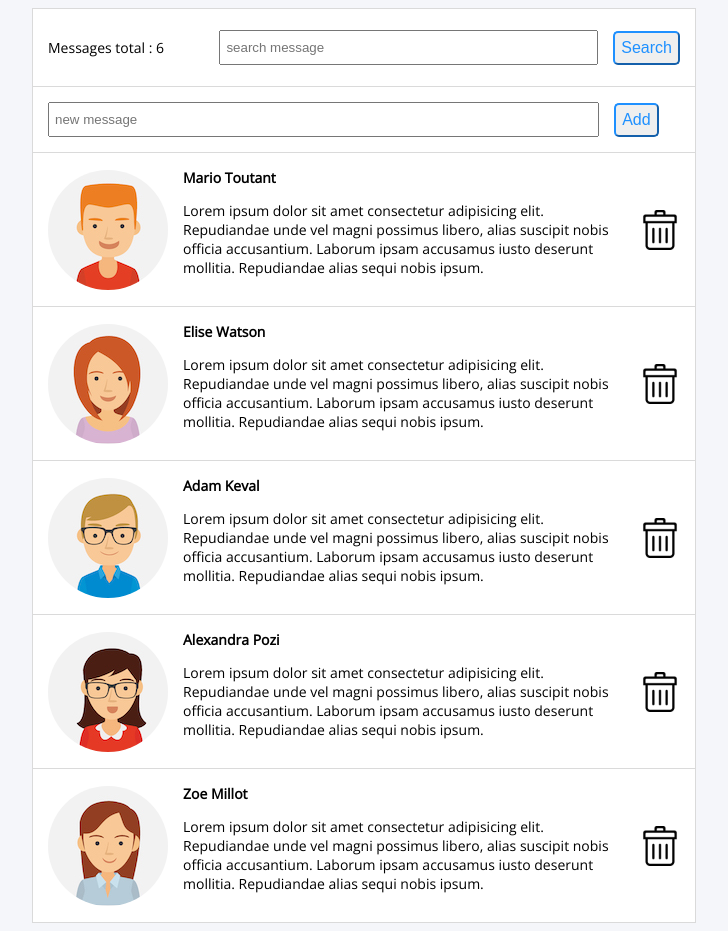
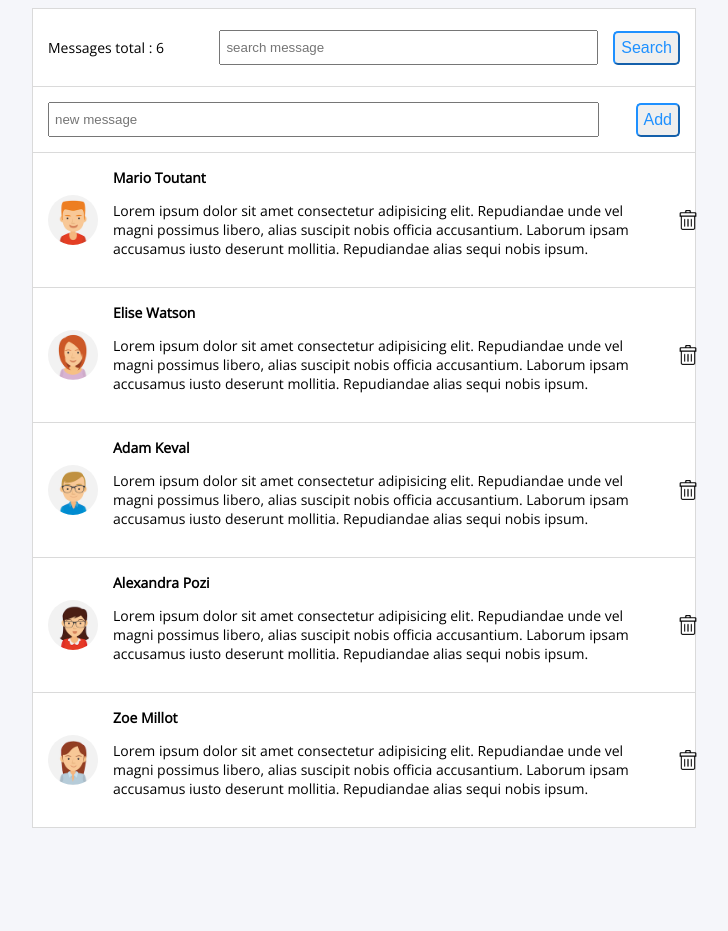
Before and after one commit to MarionToutant/lacapsule-mymails, a PHP site: page / in a window 1280 px wide. Shown: the whole page, without its empty margins (276-1004 px from the left). After the commit the page ends 828 px from the top, so only its background shows below. Run offline with PHP 8.4, Linux system fonts and the light colour scheme; some libraries are stand-ins or nearby versions.

Commit message:
visual modifs

```diff
--- a/index.html
+++ b/index.html
@@ -20,16 +20,18 @@
         <button type="button" id="btn-add">Add</button>
     </div>
     <div class="row">
+
             <img class="avatar" src="avatar-1.jpg">
-        <div>
+            <div class="text-content">
                 <h6>Mario Toutant</h6>
                 <p>Lorem ipsum dolor sit amet consectetur adipisicing elit. Repudiandae unde vel magni possimus libero, alias suscipit nobis officia accusantium. Laborum ipsam accusamus iusto deserunt mollitia. Repudiandae alias sequi nobis ipsum.</p>
+
         </div>
         <img class="trash" src="trash.png">
     </div>
     <div class="row">
             <img class="avatar" src="avatar-2.jpg">
-        <div>
+            <div class="text-content">
                 <h6>Elise Watson</h6>
                 <p>Lorem ipsum dolor sit amet consectetur adipisicing elit. Repudiandae unde vel magni possimus libero, alias suscipit nobis officia accusantium. Laborum ipsam accusamus iusto deserunt mollitia. Repudiandae alias sequi nobis ipsum.</p>
             </div>
@@ -37,7 +39,7 @@
     </div>
     <div class="row">
             <img class="avatar" src="avatar-3.jpg">
-        <div>
+            <div class="text-content">
                 <h6>Adam Keval</h6>
                 <p>Lorem ipsum dolor sit amet consectetur adipisicing elit. Repudiandae unde vel magni possimus libero, alias suscipit nobis officia accusantium. Laborum ipsam accusamus iusto deserunt mollitia. Repudiandae alias sequi nobis ipsum.</p>
             </div>
@@ -45,7 +47,7 @@
     </div>
     <div class="row">
             <img class="avatar" src="avatar-4.jpg">
-        <div>
+            <div class="text-content">
                 <h6>Alexandra Pozi</h6>
                 <p>Lorem ipsum dolor sit amet consectetur adipisicing elit. Repudiandae unde vel magni possimus libero, alias suscipit nobis officia accusantium. Laborum ipsam accusamus iusto deserunt mollitia. Repudiandae alias sequi nobis ipsum.</p>
             </div>
@@ -53,7 +55,7 @@
     </div>
     <div class="row last-row">
             <img class="avatar" src="avatar-5.jpg">
-        <div>
+            <div class="text-content">
                 <h6>Zoe Millot</h6>
                 <p>Lorem ipsum dolor sit amet consectetur adipisicing elit. Repudiandae unde vel magni possimus libero, alias suscipit nobis officia accusantium. Laborum ipsam accusamus iusto deserunt mollitia. Repudiandae alias sequi nobis ipsum.</p>
             </div>
--- a/style.css
+++ b/style.css
@@ -7,9 +7,14 @@ body {
     font-size: 14px;
 }
 
+p {
+    width: 550px;
+}
+
 .row {
     display: flex;
     align-items: center;
+    justify-content: space-between;
     width: 50%;
     background-color: #FFFFFF;
     border-top: 1px solid #DADADA;
@@ -24,12 +29,14 @@ h6 {
 }
 
 .trash {
-    width: 40px;
+    width: 20px;
+    height: 20px;
     margin-left: 15px;
 }
 
 .avatar {
-    width: 150px;
+    width: 50px;
+    height: 50px;
     border-radius: 50%;
     margin-right: 15px;
 }
```
Lines whose indentation alone changed are shown as unchanged.
